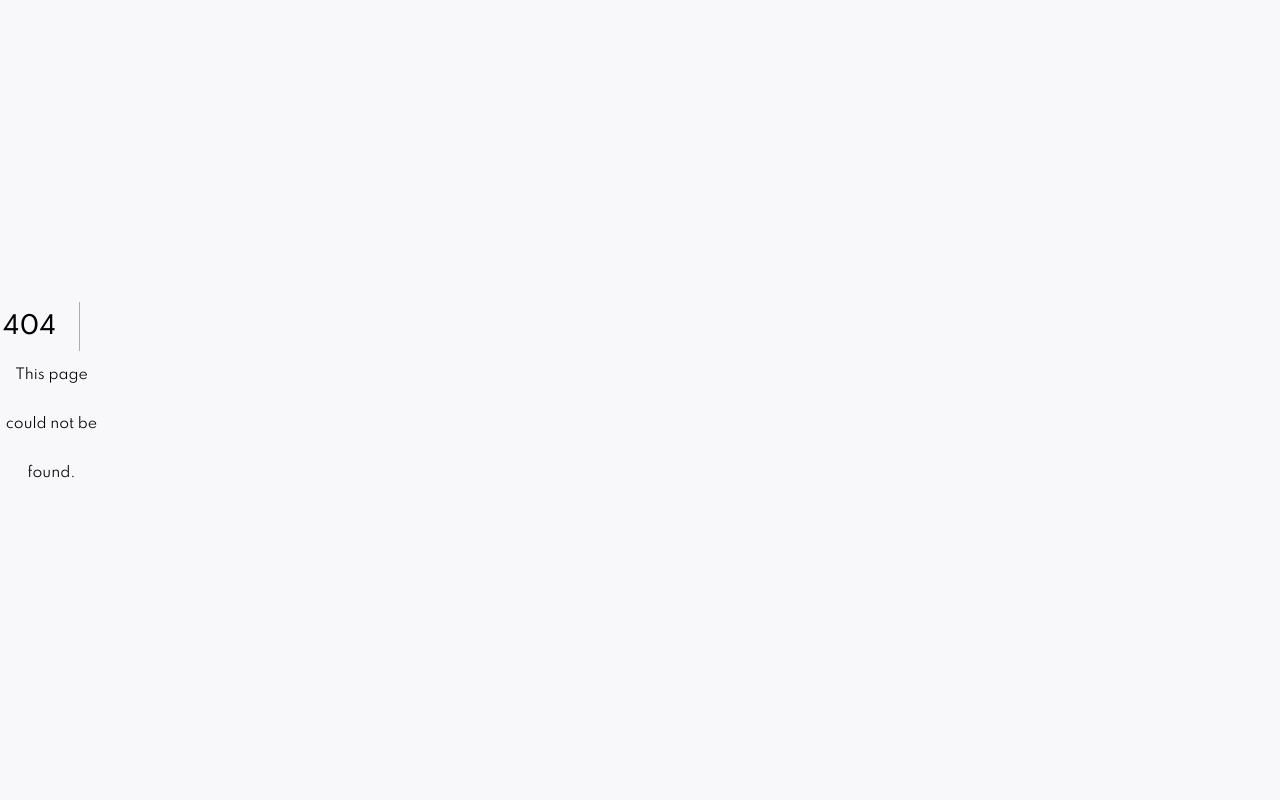
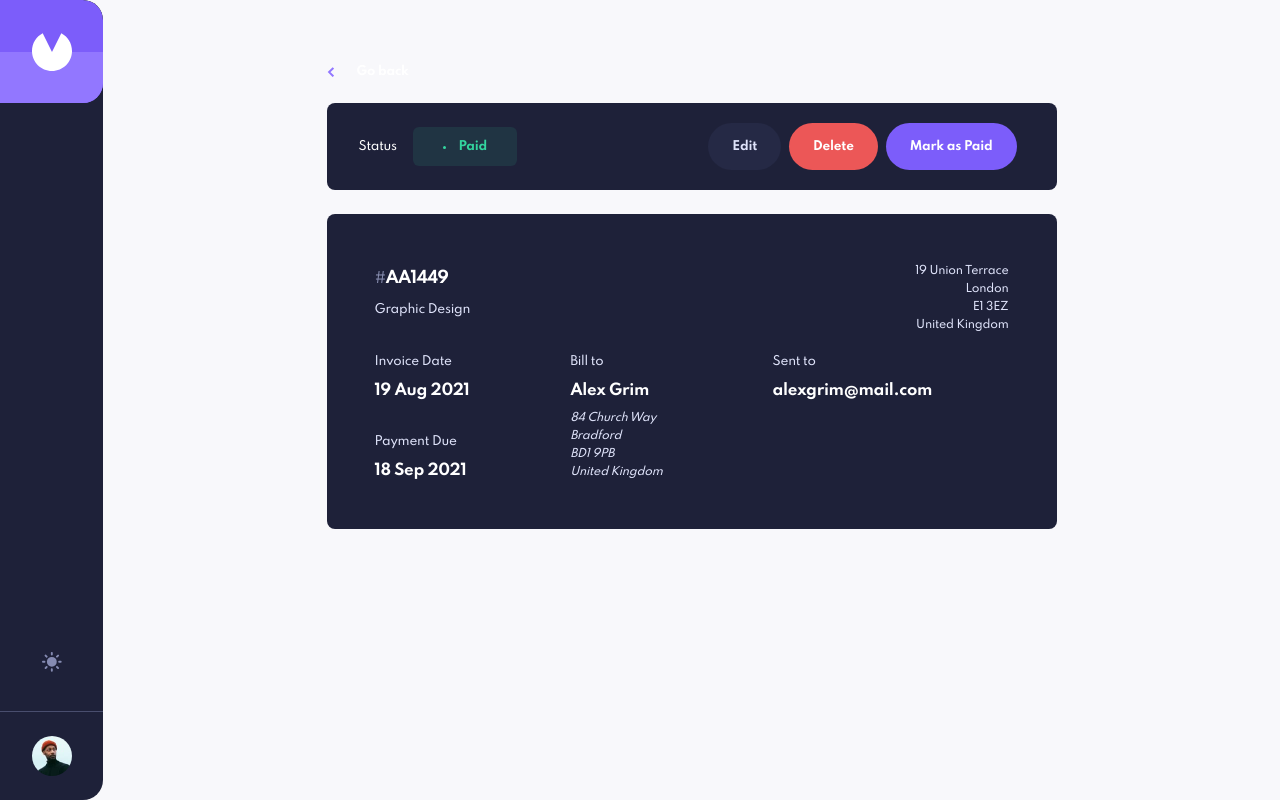
Before and after one commit to Yofou/React-Invoice, a Next.js app: page /invoices/AA1449 in a window 1280 px wide. Before the commit this address had no page. Built offline with nearby package versions, Linux system fonts and the light colour scheme.

Commit message:
[📦] Added Invoice page header & basic information dispaly

```diff
--- a/components/home/controls.tsx
+++ b/components/home/controls.tsx
@@ -1,13 +1,18 @@
 import Button from "@components/top-level/button"
+import { RootState } from "@lib/stores"
 import { PaymentStatus } from "@lib/stores/invoices-types"
 import Image from "next/image"
+import { useSelector } from "react-redux"
 import CheckButton from "./check-button"
 import FilterButton from "./filter-button"
 
 const Controls: React.FC = () => {
-	return <nav className="grid gap-x-10 grid-cols-[max-content,1fr,max-content] grid-rows-[repeat(2,max-content)] mt-[72px]" aria-label="invoice filter">
+	const invoices = useSelector((state: RootState) => state.invoices)
+	const totalInvoices = invoices.length === 0 ? "No Invoices" : `There are ${invoices.length} total invoices`
+
+	return <nav className="grid gap-y-2 gap-x-10 grid-cols-[max-content,1fr,max-content] grid-rows-[repeat(2,max-content)] mt-[72px]" aria-label="invoice filter">
 		<h1 className="text-h1 text-white-full col-start-1 col-end-2">Invoices</h1>
-		<p className="text-body-2 text-grey-300 col-start-1 col-end-2">No Invoices</p>
+		<p className="text-body-2 text-grey-300 col-start-1 col-end-2">{totalInvoices}</p>
 		<FilterButton>
 			<CheckButton invoiceStatus={PaymentStatus.Draft}>Draft</CheckButton>
 			<CheckButton invoiceStatus={PaymentStatus.Pending}>Pending</CheckButton>
--- a/components/home/invoice-item.tsx
+++ b/components/home/invoice-item.tsx
@@ -1,6 +1,7 @@
 import { Invoice } from "@lib/stores/invoices-types"
 import Image from "next/image"
-import InvoiceStatus from "./invoice-status"
+import Link from "next/link"
+import InvoiceStatus from "@components/top-level/invoice-status"
 
 type InvoiceItemProps = { invoice: Invoice }
 const InvoiceItem: React.FC<InvoiceItemProps> = ({ invoice }) => {
@@ -9,7 +10,9 @@ const InvoiceItem: React.FC<InvoiceItemProps> = ({ invoice }) => {
 	const total = invoice.items.reduce((total, curr) => total + (curr.price * curr.qty), 0)
 	const readableTotal = new Intl.NumberFormat("en-GB", { currency: "GBP", style: "currency" }).format( total )
 
-	return <li className="flex bg-grey-1500 rounded-[8px] text-white-full text-body-1 py-4 pl-8 pr-6 items-center">
+	return <li className="bg-grey-1500 rounded-[8px] text-white-full text-body-1">
+		<Link href={`/invoices/${invoice.id}`}>
+			<a className="w-full flex py-4 pl-8 pr-6 items-center">
 				<h1 className="font-bold mr-[45px]">#{invoice.id}</h1>
 				<p className="mr-[41px]">Due {readableDate}</p>
 				<p className="mr-[112px]">{invoice.billTo.name}</p>
@@ -18,6 +21,9 @@ const InvoiceItem: React.FC<InvoiceItemProps> = ({ invoice }) => {
 				<div className="relative ml-5">
 					<Image src="/icon-arrow-right.svg" alt="" layout="fixed" width="7px" height="10px"  />
 				</div>
+			</a>
+		</Link>
+
 	</li>
 }
 
--- /dev/null
+++ b/components/invoices/controls.tsx
@@ -0,0 +1,21 @@
+import Button from "@components/top-level/button"
+import InvoiceStatus from "@components/top-level/invoice-status"
+import { InvoiceContext } from "pages/invoices/[id]"
+import { useContext } from "react"
+
+const InvoiceControls: React.FC = () => {
+	const invoice = useContext(InvoiceContext)
+	if (!invoice) return <></>
+
+	return <nav className="grid grid-rows-1 grid-cols-[max-content,1fr,repeat(3,max-content)] gap-2 w-full px-8 py-5 bg-grey-1500 rounded-[8px]" aria-label="invoie controls">
+		<h1 className="flex gap-4 text-white-full text-body-1 items-center">
+			Status <InvoiceStatus status={invoice.paymentStatus} />
+		</h1>
+
+		<Button className="justify-self-end text-grey-300 bg-grey-1200 text-h4">Edit</Button>
+		<Button className="text-white-full bg-red-600 text-h4">Delete</Button>
+		<Button className="text-white-full bg-purple-600 text-h4">Mark as Paid</Button>
+	</nav>
+}
+
+export default InvoiceControls
--- /dev/null
+++ b/components/invoices/invoice-view-item.tsx
@@ -0,0 +1,9 @@
+type InvoiceViewItemProps = { title: string, className?: string }
+const InvoiceViewItem: React.FC<InvoiceViewItemProps> = ({ title, children, className }) => {
+	return <div className={`flex flex-col gap-3 ${className}`}>
+		<h2 className="text-grey-300 text-body-1">{title}</h2>
+		<p className="text-white-full font-bold text-[15px] tracking-[-0.31px] leading-[20px]">{ children }</p>
+	</div>
+}
+
+export default InvoiceViewItem
--- /dev/null
+++ b/components/invoices/invoice-view.tsx
@@ -0,0 +1,48 @@
+import { DateTime, Duration } from "luxon"
+import { InvoiceContext } from "pages/invoices/[id]"
+import { useContext } from "react"
+import InvoiceViewItem from "./invoice-view-item"
+
+const InvoiceView: React.FC = () => {
+	const invoice = useContext(InvoiceContext)
+	if (!invoice) return <></>
+	const invoiceDate = DateTime.fromJSDate(invoice.invoiceData)
+	const readableInvoiceDate = invoiceDate.toFormat("d LLL yyyy")
+
+	const duration = Duration.fromObject({ day: invoice.paymentTerms })
+	const paymentDue = invoiceDate
+		.plus( duration )
+		.toFormat("d LLL yyyy")
+
+	return <section className="w-full p-12 bg-grey-1500 rounded-[8px] grid grid-cols-[repeat(2,minmax(0,max-content)),1fr] grid-rows-[repeat(3,max-content)] gap-x-[100px]">
+		<h1 className="hidden">invoice of #{invoice.id}</h1>
+
+		<div className="flex flex-col gap-2 row-start-1 row-end-2 col-start-1 col-end-2">
+			<h1 className="text-h3 uppercase text-white-full">
+				<span className="text-grey-600">#</span>{invoice.id}
+			</h1>
+			<p className="text-body-1 text-grey-300">{invoice.projectDescription}</p>
+		</div>
+
+		<address className="text-right mb-5 text-body-2 text-grey-300 not-italic self-end col-start-3 col-end-4">
+			19 Union Terrace<br />
+			London<br />
+			E1 3EZ<br />
+			United Kingdom
+		</address>
+
+		<InvoiceViewItem title="Invoice Date">{readableInvoiceDate}</InvoiceViewItem>
+		<InvoiceViewItem title="Bill to">{invoice.billTo.name}</InvoiceViewItem>
+		<InvoiceViewItem className="ml-[10px] mb-2" title="Sent to">{invoice.billTo.email}</InvoiceViewItem>
+		<InvoiceViewItem className="self-end" title="Payment Due">{paymentDue}</InvoiceViewItem>
+
+		<address className="text-body-2 text-grey-300">
+			84 Church Way<br />
+			Bradford<br />
+			BD1 9PB<br />
+			United Kingdom
+		</address>
+	</section>
+}
+
+export default InvoiceView
--- /dev/null
+++ b/components/invoices/test.tsx
@@ -0,0 +1,9 @@
+import { InvoiceContext } from "pages/invoices/[id]"
+import { useContext } from "react"
+
+export const Test: React.FC = () => {
+	const invoice = useContext(InvoiceContext)
+	return <p>{invoice?.id}</p>
+}
+
+export default Test
--- a/lib/stores/invoices.ts
+++ b/lib/stores/invoices.ts
@@ -36,7 +36,7 @@ const data: Invoice[] = [
 		],
 	},
 	{
-		id: "RT3080",
+		id: "AA1449",
 		billFrom: {
 			address: "19 Union Terrace",
 			city: "London",
@@ -69,7 +69,7 @@ const data: Invoice[] = [
 		],
 	},
 	{
-		id: "RT3080",
+		id: "XM9141",
 		billFrom: {
 			address: "19 Union Terrace",
 			city: "London",
--- a/package.json
+++ b/package.json
@@ -10,6 +10,8 @@
   },
   "dependencies": {
     "@reduxjs/toolkit": "^1.8.0",
+    "@types/luxon": "^2.3.1",
+    "luxon": "^2.3.1",
     "next": "12.1.0",
     "react": "17.0.2",
     "react-detect-click-outside": "^1.1.2",
--- /dev/null
+++ b/pages/invoices/[id].tsx
@@ -0,0 +1,36 @@
+import Layout from "@layouts/index";
+import { RootState } from "@lib/stores";
+import { Invoice } from "@lib/stores/invoices-types";
+import { NextPage } from "next";
+import Image from "next/image";
+import Link from "next/link";
+import { useRouter } from "next/router";
+import { createContext } from "react";
+import { useSelector } from "react-redux";
+import InvoiceControls from "@components/invoices/controls";
+import InvoiceView from "@components/invoices/invoice-view";
+
+export const InvoiceContext = createContext<Invoice | undefined>(undefined)
+
+const InvoicePage: NextPage = () => {
+	const router = useRouter()
+	const invoice = useSelector((state: RootState) => {
+		return state.invoices.find( item => item.id === router.query.id )
+	})
+
+	return <InvoiceContext.Provider value={invoice}>
+			<Layout className="grid grid-cols-[minmax(0,730px)] justify-center grid-rows-[repeat(3,max-content)] gap-y-6 py-16">
+				<Link href="/">
+					<a className="flex gap-[23px] justify-self-start items-center text-white-full text-h4">
+						<Image src="/icon-arrow-left.svg" alt="<" layout="fixed" width="7" height="10px" />
+						Go back
+					</a>
+				</Link>
+
+				<InvoiceControls />
+				<InvoiceView />
+			</Layout>
+	</InvoiceContext.Provider>
+}
+
+export default InvoicePage
```
Also changed, not shown: components/top-level/invoice-status.tsx (renamed from components/home/invoice-status.tsx), 1 other file (tests, documents, lock files or other folders). Lines whose indentation alone changed are shown as unchanged.
